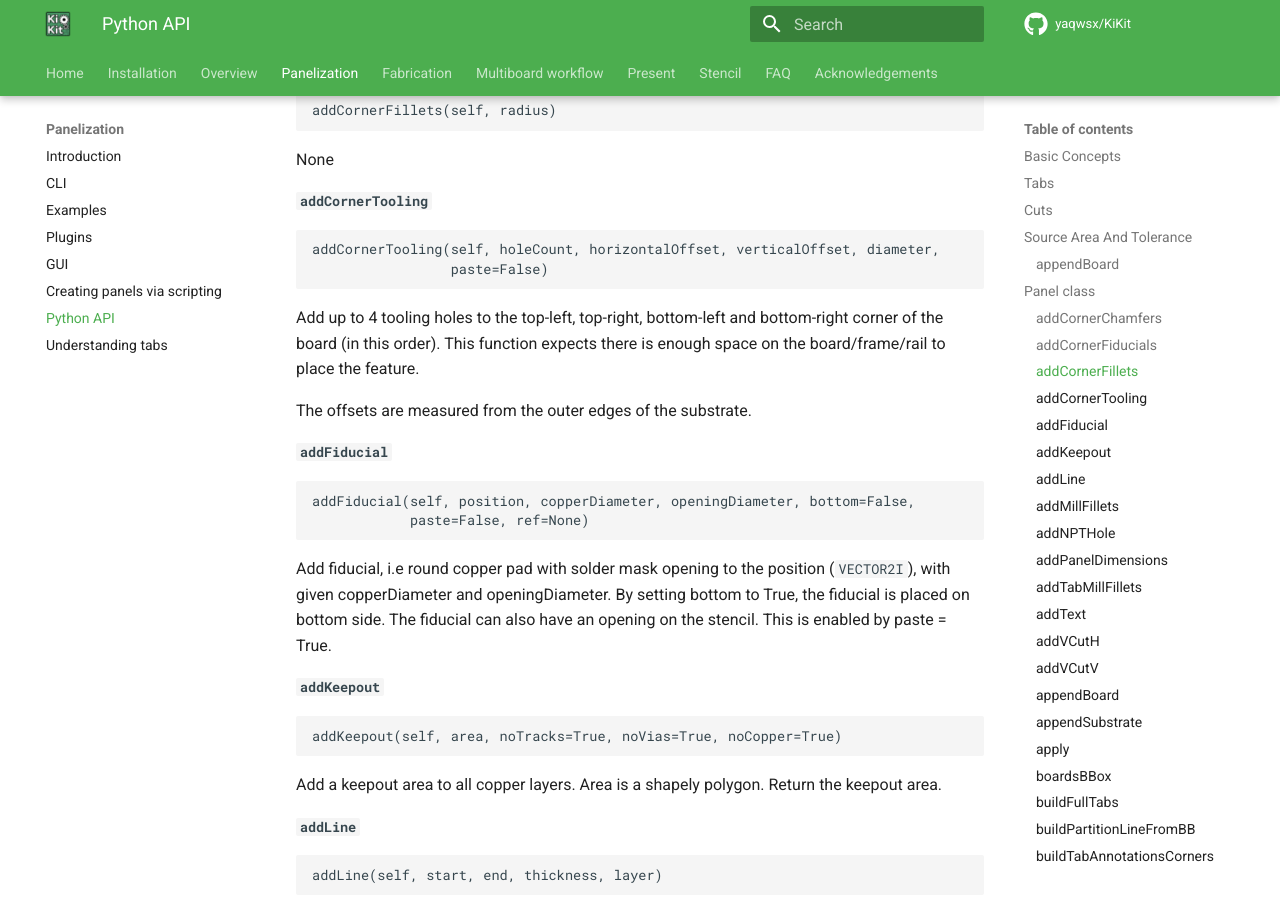
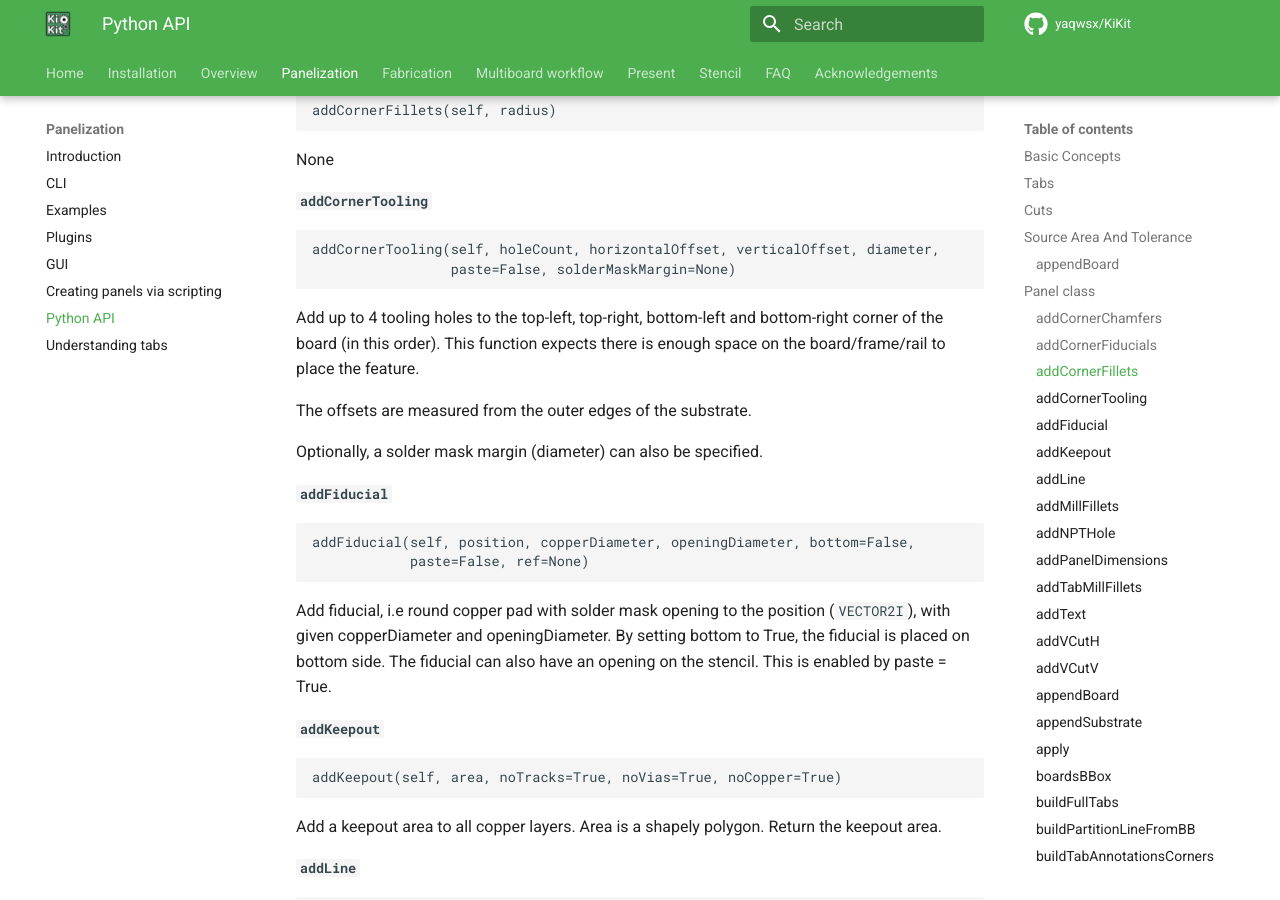
Before and after one commit to yaqwsx/KiKit, an MkDocs documentation site: the page built from docs/panelization/python_api.md, in a window 1280 px wide and 900 px high, scrolled down 2561 px. Built offline with MkDocs 1.6.1 and Material for MkDocs 9.7.7, drawn with Linux system fonts in a browser that asks for light colours; comment, search, counter and statistics services are not loaded; the version menu is left out.

````diff
--- a/docs/panelization/python_api.md
+++ b/docs/panelization/python_api.md
@@ -124,13 +124,15 @@ None
 #### `addCornerTooling`
 ```
 addCornerTooling(self, holeCount, horizontalOffset, verticalOffset, diameter,
-                 paste=False)
+                 paste=False, solderMaskMargin=None)
 ```
 Add up to 4 tooling holes to the top-left, top-right, bottom-left and
 bottom-right corner of the board (in this order). This function expects
 there is enough space on the board/frame/rail to place the feature.
 
 The offsets are measured from the outer edges of the substrate.
+
+Optionally, a solder mask margin (diameter) can also be specified.
 
 #### `addFiducial`
 ```
````
Also changed, not shown: 1 other file.
